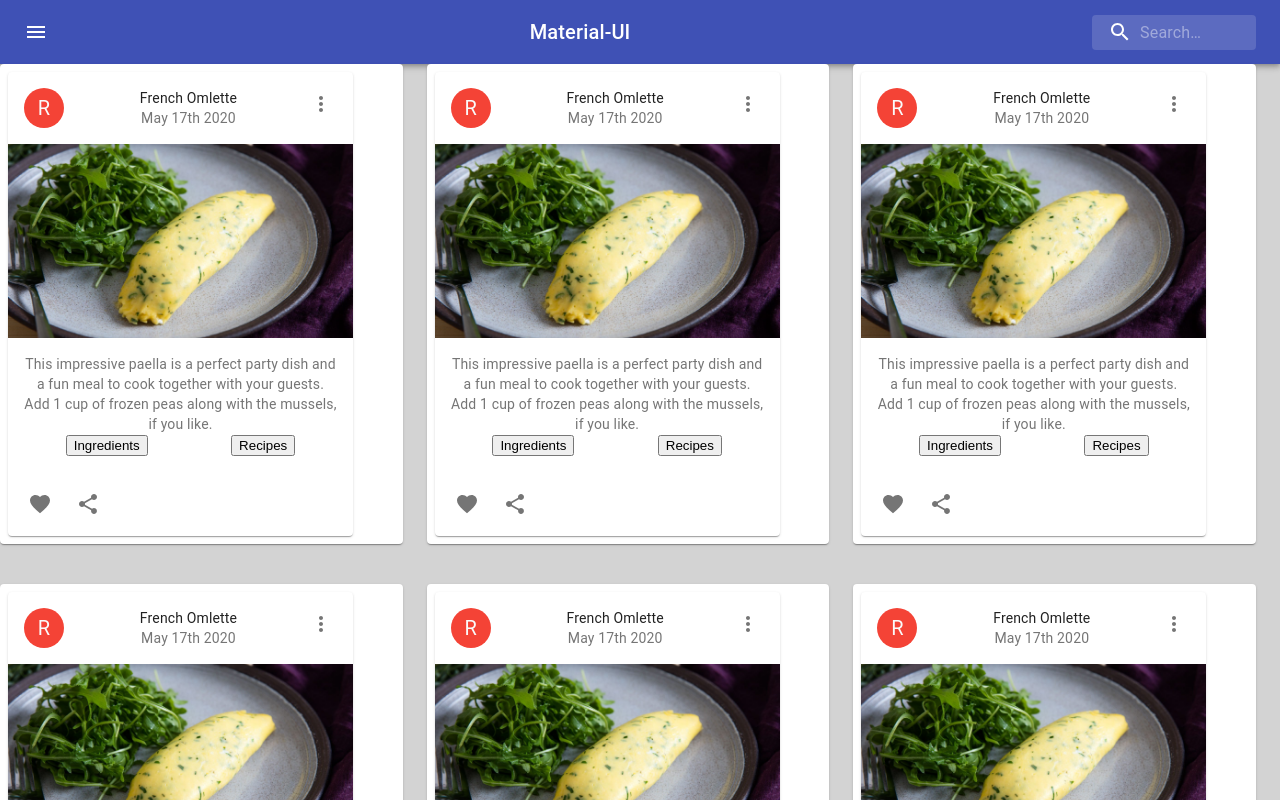
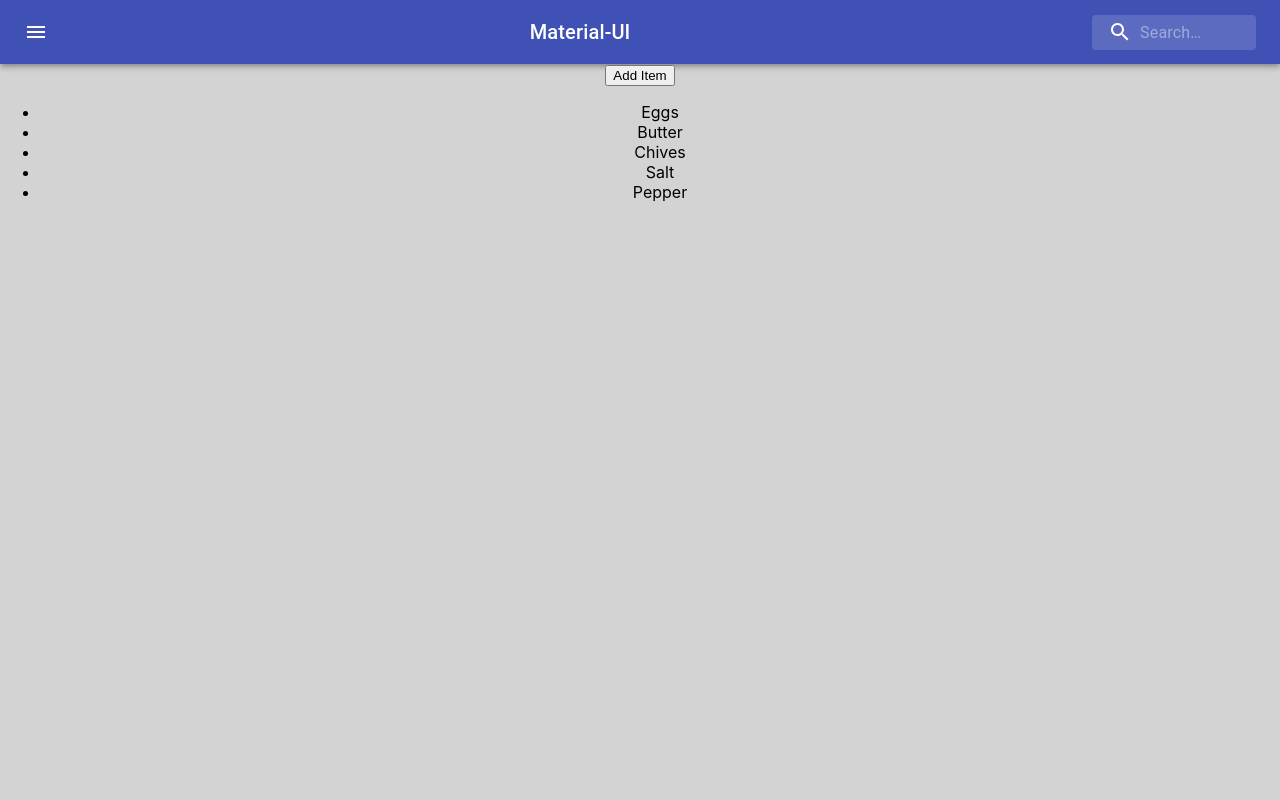
Before and after one commit to robbiekruszynski/mern-list, a React (Create React App) app in the folder client/: page / in a window 1280 px wide. Shown: the top 800 px of the page. Built offline with nearby package versions, Linux system fonts and the light colour scheme.

Commit message:
add key display in MenuItems lines 50-52

```diff
--- a/client/src/App.js
+++ b/client/src/App.js
@@ -4,15 +4,16 @@ import Cards from "./Cards";
 import Grid from "./Grid";
 import Modal from "./ModalOne";
 import img from "./consensys.png";
-import NavBar from "./NavBar"
+import NavBar from "./NavBar";
+import MenuItems from "./MenuItems";
 function App() {
   return (
     <div className="App">
-      <div className="navbar">
-
-        <NavBar />
-      </div>
-      <Grid />
+      {/* <div className="navbar"> */}
+      <NavBar />
+      <MenuItems />
+      {/* </div>
+      <Grid /> */}
     </div>
   );
 }
--- /dev/null
+++ b/client/src/MenuItems.js
@@ -0,0 +1,62 @@
+import React, { Component } from "react";
+import CssBaseline from "@material-ui/core/CssBaseline";
+import Typography from "@material-ui/core/Typography";
+// import Container from "@material-ui/core/Container";
+import { makeStyles } from "@material-ui/core/styles";
+// import Button from "@material-ui/core/Button";
+import { CSSTransition, TransitionGroup } from "react-transition-group";
+import { Button, ListGroup, ListGroupItem, Container } from "reactstrap";
+import { v4 as uuid } from "uuid";
+
+const useStyles = makeStyles((theme) => ({
+  root: {
+    "& > *": {
+      margin: theme.spacing(1),
+    },
+  },
+}));
+
+class MenuItem extends Component {
+  state = {
+    items: [
+      { id: uuid(), name: "Eggs" },
+      { id: uuid(), name: "Butter" },
+      { id: uuid(), name: "Chives" },
+      { id: uuid(), name: "Salt" },
+      { id: uuid(), name: "Pepper" },
+    ],
+  };
+  render() {
+    const { items } = this.state;
+
+    return (
+      <Container>
+        <Button
+          collor="dark"
+          style={{ marginBotton: "2rem" }}
+          onClick={() => {
+            const name = prompt("Enter Item");
+            if (name) {
+              this.setState((state) => ({
+                items: [...state.items, { id: uuid(), name }],
+              }));
+            }
+          }}
+        >
+          Add Item
+        </Button>
+        <ListGroup>
+          <TransitionGroup className="Menu-item">
+            {items.map(({ id, name }) => (
+              <CSSTransition key={id} timeout={500} className="fade">
+                <ListGroupItem>{name}</ListGroupItem>
+              </CSSTransition>
+            ))}
+          </TransitionGroup>
+        </ListGroup>
+      </Container>
+    );
+  }
+}
+
+export default MenuItem;
```
Also changed, not shown: package.json (+6 -1 lines), 1 other file (tests, documents, lock files or other folders).
